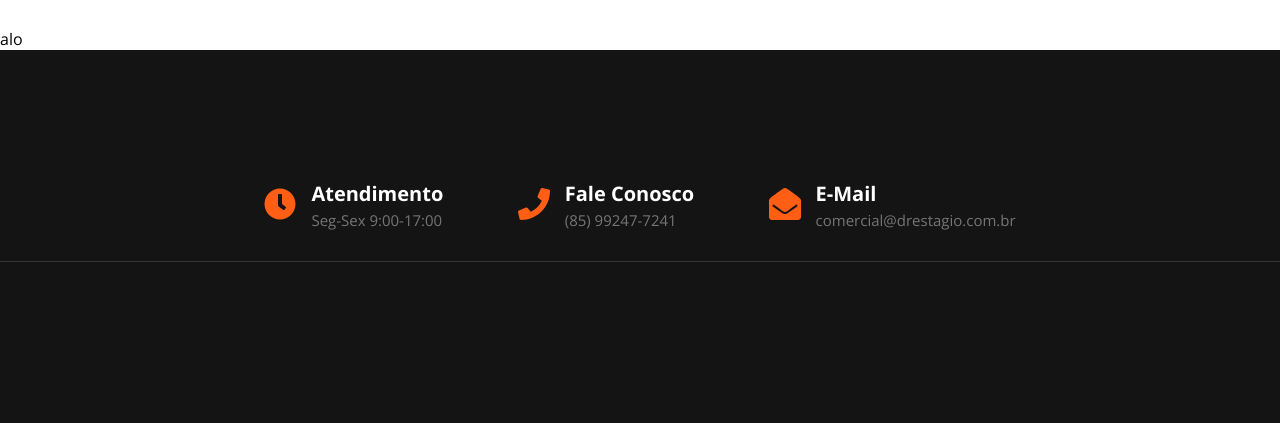
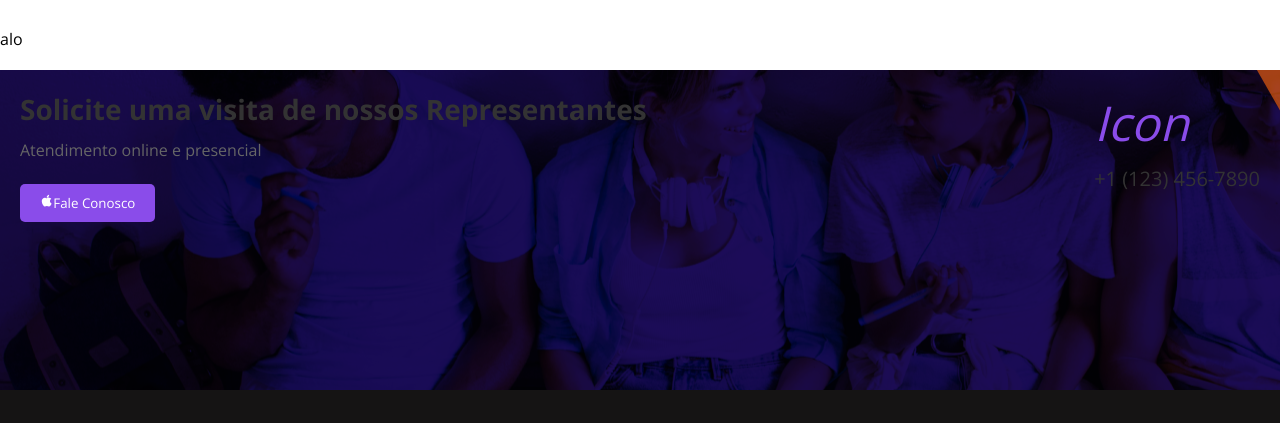
Before and after one commit to GaelBaptista/drestagio, a React (Vite) app: page / in a window 1280 px wide. Shown: the part 1676-2099 px from the top of the page. Built offline with nearby package versions, Linux system fonts and the light colour scheme.

Commit message:
ContactHome

```diff
--- /dev/null
+++ b/src/routes/Home/ContactHome/ContactHome.tsx
@@ -0,0 +1,35 @@
+import './contactHome.css'
+import { FaApple, FaAndroid } from 'react-icons/fa';
+export function ContactHome() {
+  return(
+
+    <section className="ContactHome">
+
+
+
+        <div className="infos">
+
+          <h2 className="text-white"> Solicite uma visita de nossos Representantes</h2>
+          <p className="para">
+          Atendimento online e presencial
+          </p>
+            <button>
+            <a href="#" className="btn btn-purple btn-effect">
+                <FaApple />Fale Conosco
+              </a>
+            </button>
+        </div>
+
+
+        <div className="contact-info">
+    <i className="large-icon">Icon</i>
+    <p className="phone-number">+1 (123) 456-7890</p>
+  </div>
+
+
+
+
+  </section>
+
+  )
+}
--- /dev/null
+++ b/src/routes/Home/ContactHome/contactHome.css
@@ -0,0 +1,80 @@
+/* Assuming the section's parent container has a class called 'container' */
+
+
+
+
+
+.ContactHome {
+  display: flex;
+  flex-direction: column;
+  align-items: center;
+  justify-content: center;
+  padding: 20px;
+  background: url("../../../assests/bgcontacthome.png");
+  margin: 0 auto;
+  height: 40vh;
+  margin-top: 20px;
+
+
+}
+
+
+.infos {
+  text-align: center;
+  margin-bottom: 40px;
+}
+
+.infos h2 {
+  font-size: 28px;
+  color: #333;
+  margin-bottom: 10px;
+}
+
+.infos p {
+  font-size: 16px;
+  color: #666;
+  line-height: 1.6;
+  max-width: 500px;
+}
+
+button {
+  background-color: #8a4cea;
+  border: none;
+  border-radius: 5px;
+  padding: 10px 20px;
+  margin-top: 20px;
+}
+
+button a {
+  color: #fff;
+  text-decoration: none;
+}
+
+.large-icon {
+  font-size: 48px; /* Adjust the size as needed */
+  color: #8a4cea;
+}
+
+.phone-number {
+  margin-top: 10px;
+  font-size: 18px;
+  color: #333;
+}
+
+/* Media query for responsiveness (adjust breakpoints as needed) */
+@media screen and (min-width: 768px) {
+  .ContactHome {
+    flex-direction: row;
+    justify-content: space-between;
+    align-items: flex-start;
+  }
+
+  .infos {
+    text-align: left;
+    margin-right: 40px;
+  }
+
+  .phone-number {
+    font-size: 20px;
+  }
+}
--- a/src/routes/Home/Home.tsx
+++ b/src/routes/Home/Home.tsx
@@ -9,6 +9,7 @@ import  { useEffect, useState, ChangeEvent } from 'react';
 import './Home.css';
 import { CardSection } from './cardSection/CardSection'
 import { Linha } from '../Linha/Linha'
+import { ContactHome } from './ContactHome/ContactHome'
 
 
 export function Home () {
@@ -133,7 +134,7 @@ export function Home () {
 
   <CardSection/>
      <Linha/>
-
+    <ContactHome/>
 
     </>
   );
--- a/src/routes/Home/cardSection/CardSection.tsx
+++ b/src/routes/Home/cardSection/CardSection.tsx
@@ -3,8 +3,8 @@ import { MdGroups2, MdAttachMoney, } from 'react-icons/md'
 
 export function CardSection () {
   return (
+   <section className='cardHome'>
 
-<div className="feat bg-gray pt-5 pb-5">
     <div className="containerCard">
       <div className="rowCard">
         <div className="section-head ">
@@ -70,9 +70,9 @@ export function CardSection () {
         </div>
       </div>
     </div>
-  </div>
 
 
+  </section>
 
   )
 
```
Also changed, not shown: src/assests/bgcontacthome.png (added).
